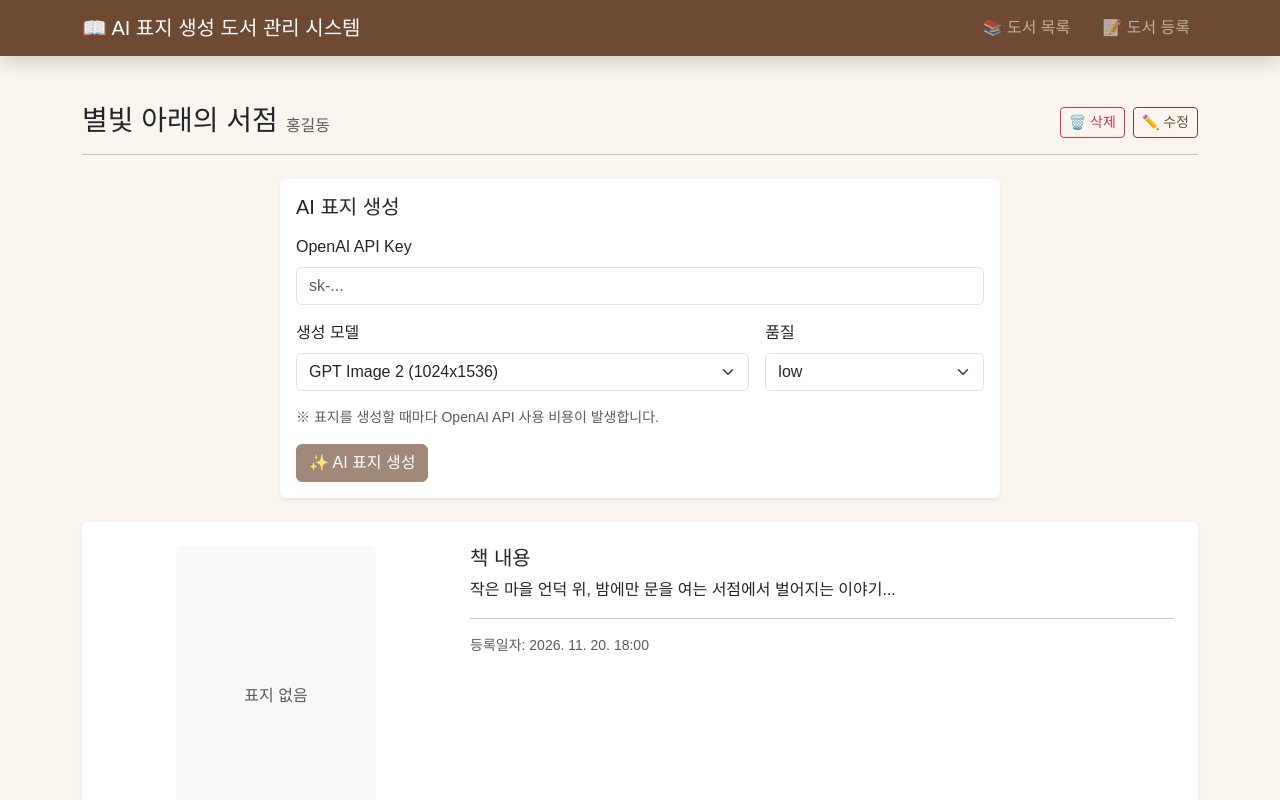
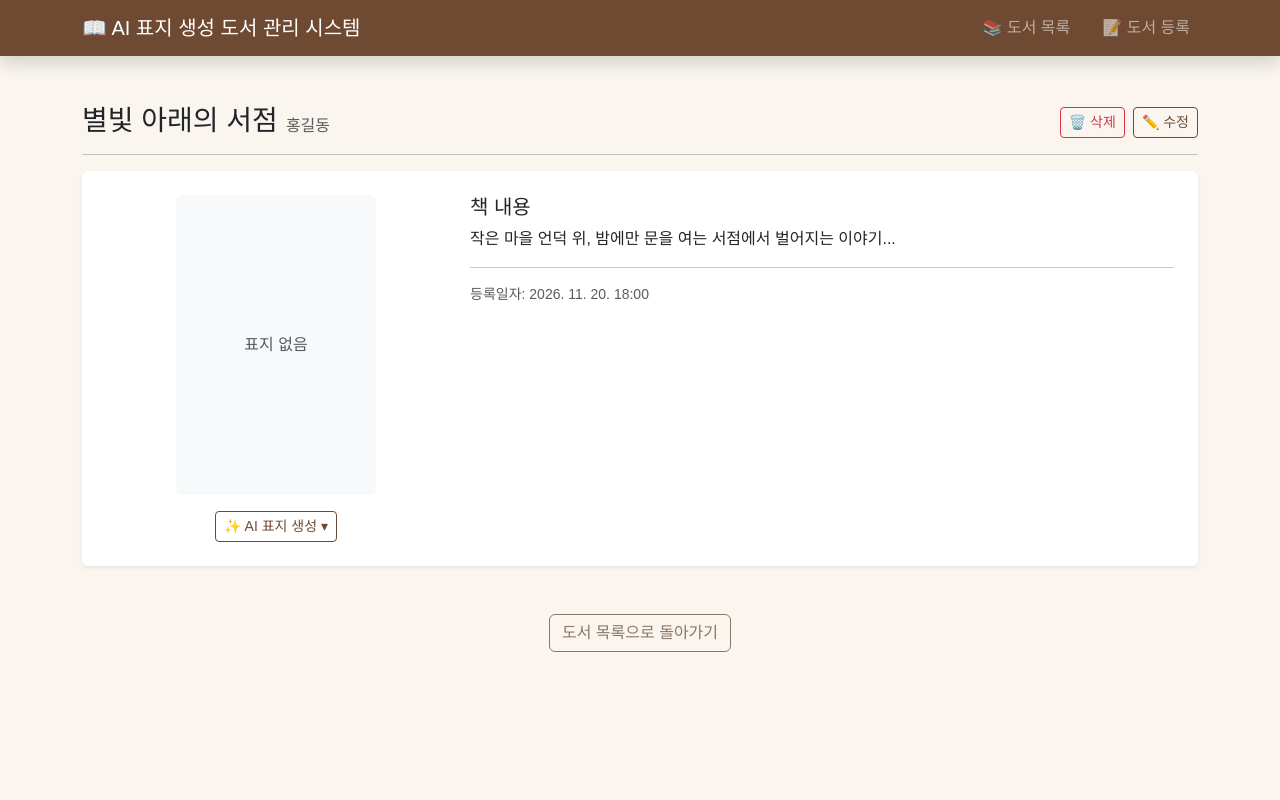
Before and after one commit to Jun0913/Mini-Project-4, a React (Vite) app: page /books/1 in a window 1280 px wide. Shown: the top 800 px of the page. Built offline with nearby package versions, Linux system fonts and the light colour scheme; data requests are answered from the project's data file; a web font is replaced by a local one.

Commit message:
AI 표지 생성 컴포넌트 토글기능 구현

```diff
--- a/src/components/CoverGenerator.jsx
+++ b/src/components/CoverGenerator.jsx
@@ -93,7 +93,7 @@ export default function CoverGenerator({ book, onGenerated }) {
   };
 
   return (
-    <section className="card shadow-sm border-0 mx-auto my-4" style={{ maxWidth: 720 }}>
+    <section className="card shadow-sm border-0 my-4">
       <div className="card-body">
         <h2 className="h5 card-title mb-3">AI 표지 생성</h2>
 
@@ -153,7 +153,7 @@ export default function CoverGenerator({ book, onGenerated }) {
               생성 중...
             </>
           ) : (
-            "✨ AI 표지 생성"
+            "✨ 생성하기"
           )}
         </button>
 
--- a/src/pages/BookDetail.jsx
+++ b/src/pages/BookDetail.jsx
@@ -13,6 +13,18 @@ export default function BookDetail() {
   const [deleting, setDeleting] = useState(false);
   const [deleteError, setDeleteError] = useState("");
   const [deleteDone, setDeleteDone] = useState(false);
+  const [showCoverGenerator, setShowCoverGenerator] = useState(false);
+  const coverGeneratorRef = useRef(null);
+
+  // 토글을 열면 AI 표지 생성 영역이 보이도록 부드럽게 스크롤
+  useEffect(() => {
+    if (showCoverGenerator) {
+      coverGeneratorRef.current?.scrollIntoView({
+        behavior: "smooth",
+        block: "start",
+      });
+    }
+  }, [showCoverGenerator]);
 
   useEffect(() => {
     const cancelHandle = new AbortController();
@@ -139,9 +151,6 @@ export default function BookDetail() {
 
           <hr />
 
-          {/* AI 표지 생성 (E 담당 컴포넌트) */}
-          <CoverGenerator book={book} onGenerated={handleCoverGenerated} />
-
           <div className="card shadow-sm border-0 mt-2">
             <div className="card-body p-4">
               <div className="row g-4">
@@ -161,6 +170,19 @@ export default function BookDetail() {
                       표지 없음
                     </div>
                   )}
+
+                  <div className="mt-3">
+                    <button
+                      type="button"
+                      className={`btn btn-sm ${
+                        showCoverGenerator ? "btn-primary" : "btn-outline-primary"
+                      }`}
+                      aria-expanded={showCoverGenerator}
+                      onClick={() => setShowCoverGenerator((prev) => !prev)}
+                    >
+                      ✨ AI 표지 생성 {showCoverGenerator ? "▴" : "▾"}
+                    </button>
+                  </div>
                 </div>
 
                 <div className="col-12 col-md-8">
@@ -183,6 +205,13 @@ export default function BookDetail() {
               </div>
             </div>
           </div>
+
+          {/* AI 표지 생성 (E 담당 컴포넌트): 토글 버튼을 눌렀을 때만 표시 */}
+          {showCoverGenerator && (
+            <div ref={coverGeneratorRef} style={{ scrollMarginTop: 80 }}>
+              <CoverGenerator book={book} onGenerated={handleCoverGenerated} />
+            </div>
+          )}
 
           <div className="text-center mt-5">
             <Link to="/" className="btn btn-outline-secondary">
```
